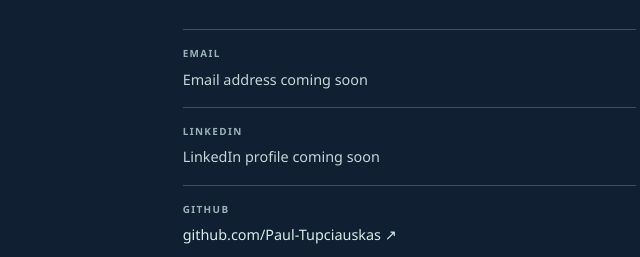
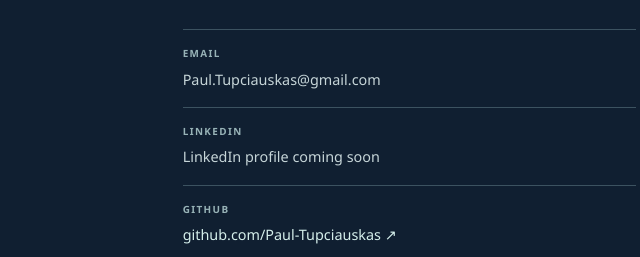
Before and after one commit to Paul-Tupciauskas/Paul-Tupciauskas.github.io, a plain HTML site: page index.html in a window 1280 px wide. Shown: the part 3466-3723 px from the top of the page, 564-1204 px from the left. Drawn offline with Linux system fonts and the light colour scheme.

Commit message:
Update email address in contact details

```diff
--- a/index.html
+++ b/index.html
@@ -137,7 +137,7 @@
           <p>Have a challenge, idea, or opportunity in mind? Let’s start a conversation.</p>
         </div>
         <div class="contact-details">
-          <div><span>EMAIL</span><strong>Email address coming soon</strong></div>
+          <div><span>EMAIL</span><strong>Paul.Tupciauskas@gmail.com</strong></div>
           <div><span>LINKEDIN</span><strong>LinkedIn profile coming soon</strong></div>
           <div><span>GITHUB</span><a href="https://github.com/Paul-Tupciauskas">github.com/Paul-Tupciauskas <span aria-hidden="true">↗</span></a></div>
         </div>
```
